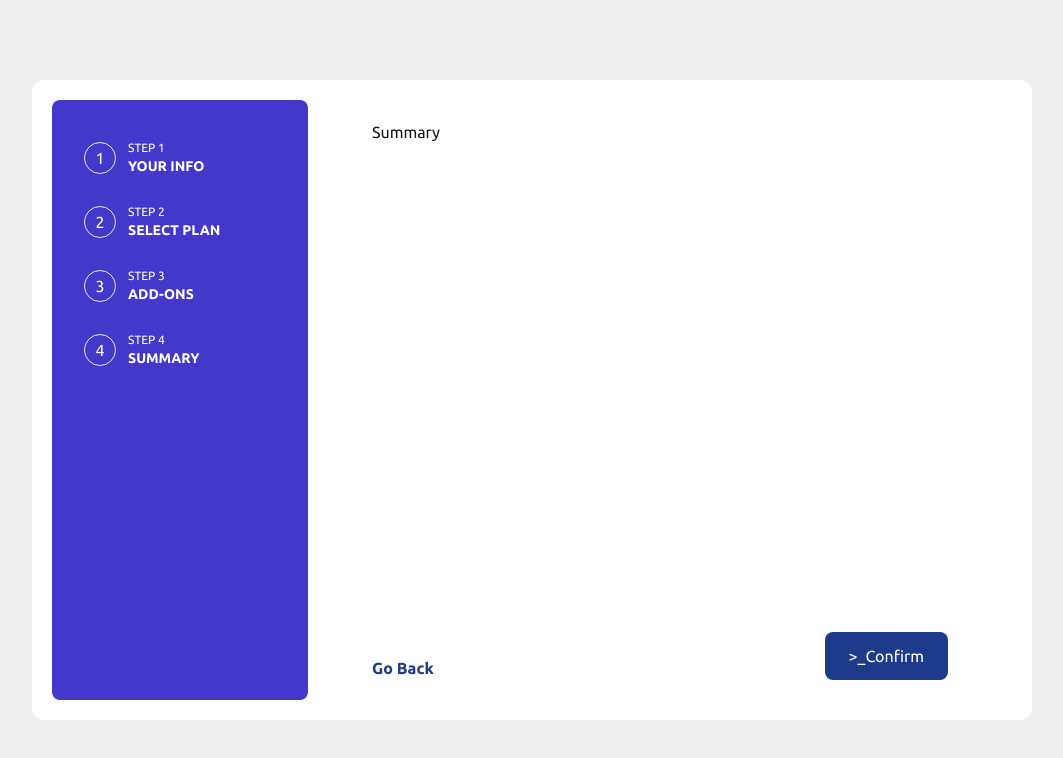
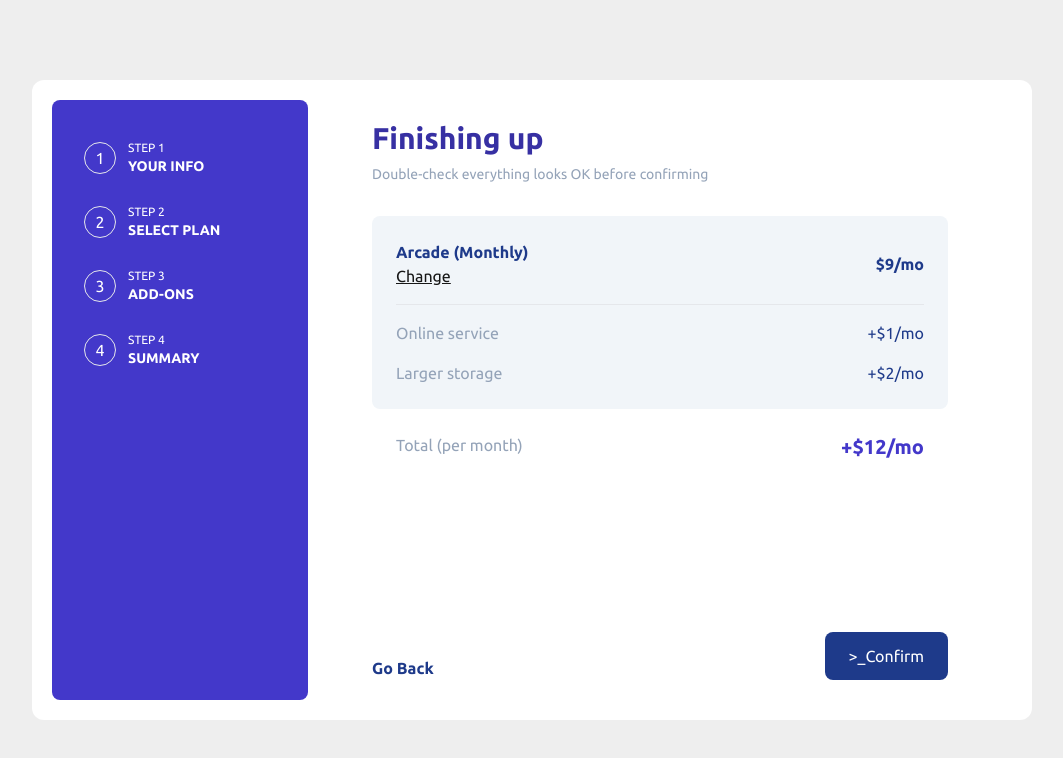
Before and after one commit to ClementSellyPro/next-ts-practice, a Next.js app in the folder first-next-ts/: page /summary in a window 1280 px wide. Shown: the top 758 px of the page, without its empty margins (108-1171 px from the left). Built offline with nearby package versions, Linux system fonts and the light colour scheme.

Commit message:
All page with style

```diff
--- a/first-next-ts/app/components/AddonCard.tsx
+++ b/first-next-ts/app/components/AddonCard.tsx
@@ -1,6 +1,6 @@
 "use client"
 
-import React, { MouseEvent, useState } from 'react'
+import React, { MouseEvent } from 'react'
 
 export default function AddonCard({title, children, price}
 :{
@@ -9,7 +9,7 @@ export default function AddonCard({title, children, price}
     price:string
 }) {
 
-    const [selected, setSelected] = useState();
+    // const [selected, setSelected] = useState(); useState
 
     function handleSelection(e: MouseEvent<HTMLElement>){
         const target = e.currentTarget as HTMLElement;
--- a/first-next-ts/app/summary/page.tsx
+++ b/first-next-ts/app/summary/page.tsx
@@ -1,11 +1,42 @@
 import Link from 'next/link'
 import React from 'react'
 import Button from '../components/Button'
+import Title from '../components/Title'
 
 export default function Summary() {
   return (
     <div className="relative mx-16 w-full py-5">
-        Summary
+      <Title title="Finishing up" >
+        Double-check everything looks OK before confirming
+      </Title>
+
+      {/* summary section */}
+      <div className='mt-8 p-6 rounded-lg bg-slate-100'>
+        <div className='flex items-center justify-between pb-4 border-b'>
+          <div>
+            <p className='text-blue-900 font-semibold'>Arcade (Monthly)</p>
+            <Link href='/plan' className='underline hover:cursor-pointer  hover:text-blue-700'>Change</Link>
+          </div>
+          <p className='text-blue-900 font-semibold'>$9/mo</p>
+        </div>
+
+        <div className='flex flex-col gap-4 pt-4'>
+          <div className='flex justify-between'>
+            <p className='text-slate-400'>Online service</p>
+            <p className='text-blue-900'>+$1/mo</p>
+          </div>
+          <div className='flex justify-between'>
+            <p className='text-slate-400'>Larger storage</p>
+            <p className='text-blue-900'>+$2/mo</p>
+          </div>
+        </div>
+      </div>
+
+      <div className='flex justify-between p-6'>
+        <p className='text-slate-400'>Total (per month)</p>
+        <p className='text-indigo-700 font-semibold text-xl'>+$12/mo</p>
+      </div>
+
       {/* buttons section */}
       <Link href='/addon' className="absolute left-0 bottom-5 text-blue-900 font-bold hover:text-blue-700">
           Go Back
```
Lines whose indentation alone changed are shown as unchanged.
